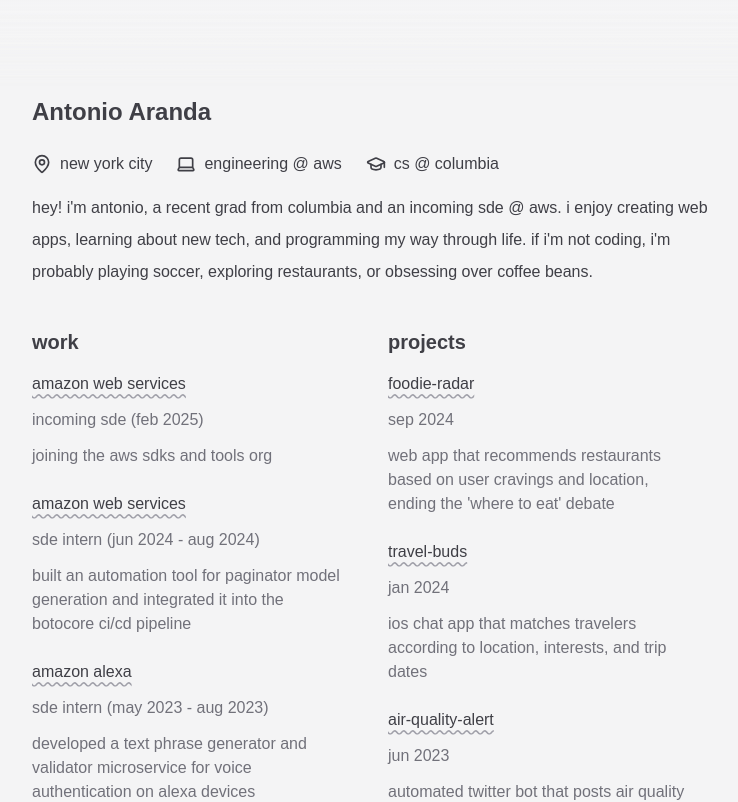
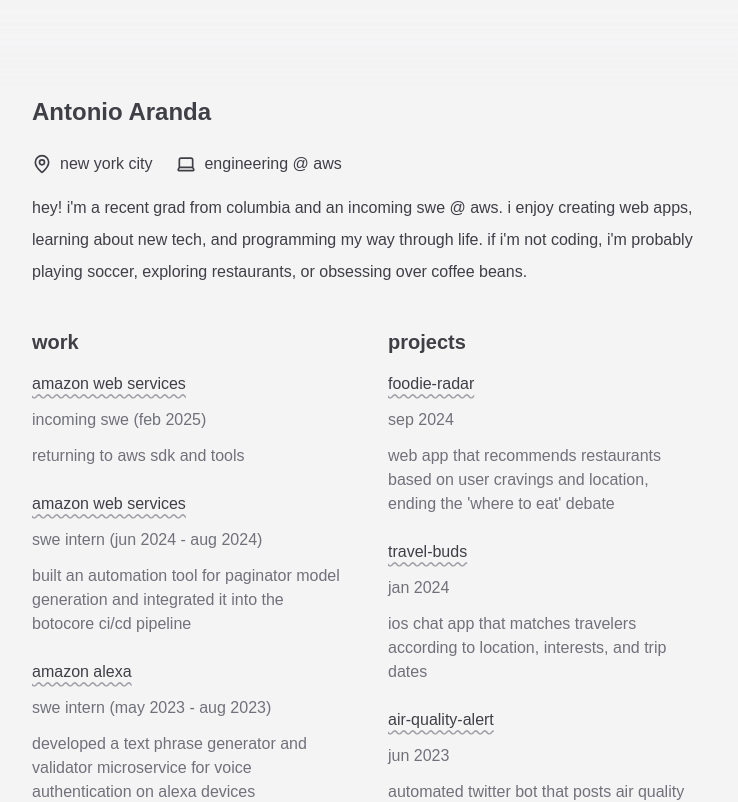
Before and after one commit to arandito/dev-portfolio, a Next.js app: page / in a window 1280 px wide. Shown: the top 802 px of the page, without its empty margins (264-1002 px from the left). Built offline with nearby package versions, Linux system fonts and the light colour scheme; a web font is replaced by a local one.

Commit message:
Update info and bio

```diff
--- a/components/bio.tsx
+++ b/components/bio.tsx
@@ -1,7 +1,7 @@
 const Bio = () => {
   return (
     <div className='flex flex-col pt-2 gap-2 leading-8'>
-      hey! i&apos;m antonio, a recent grad from columbia and an incoming sde @ aws. i enjoy creating web apps,
+      hey! i&apos;m a recent grad from columbia and an incoming swe @ aws. i enjoy creating web apps,
       learning about new tech, and programming my way through life. if i&apos;m not coding,
       i&apos;m probably playing soccer, exploring restaurants, or obsessing over coffee beans.
     </div>
--- a/components/info.tsx
+++ b/components/info.tsx
@@ -11,10 +11,10 @@
         <Laptop className="h-5 w-5 mr-2" />
         engineering @ aws
       </div>
-      <div className="flex flex-row items-center">
+      {/* <div className="flex flex-row items-center">
         <GraduationCap className="h-5 w-5 mr-2" />
         cs @ columbia
-      </div>
+      </div> */}
     </div>
   )
 }
--- a/components/work/work-section.tsx
+++ b/components/work/work-section.tsx
@@ -12,21 +12,21 @@
 const works: WorkProps[] = [
   {
     company: 'amazon web services',
-    position: 'incoming sde',
+    position: 'incoming swe',
     link: 'https://aws.amazon.com/sdk-for-python',
     date: '(feb 2025)',
-    description: 'joining the aws sdks and tools org',
+    description: 'returning to aws sdk and tools',
   },
   {
     company: 'amazon web services',
-    position: 'sde intern',
+    position: 'swe intern',
     link: 'https://aws.amazon.com/sdk-for-python',
     date: '(jun 2024 - aug 2024)',
     description: 'built an automation tool for paginator model generation and integrated it into the botocore ci/cd pipeline',
   },
   {
     company: 'amazon alexa',
-    position: 'sde intern',
+    position: 'swe intern',
     link: 'https://alexa.amazon.com',
     date: '(may 2023 - aug 2023)',
     description: 'developed a text phrase generator and validator microservice for voice authentication on alexa devices',
```
